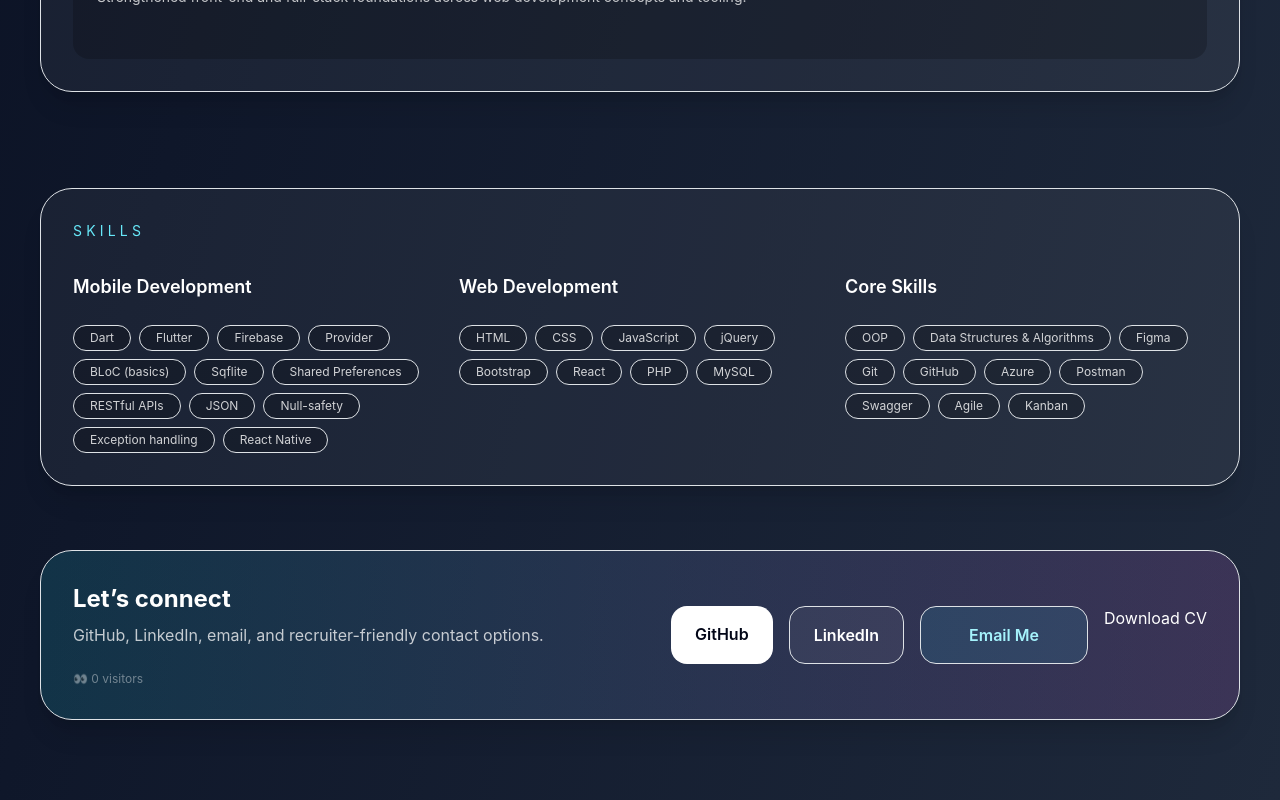
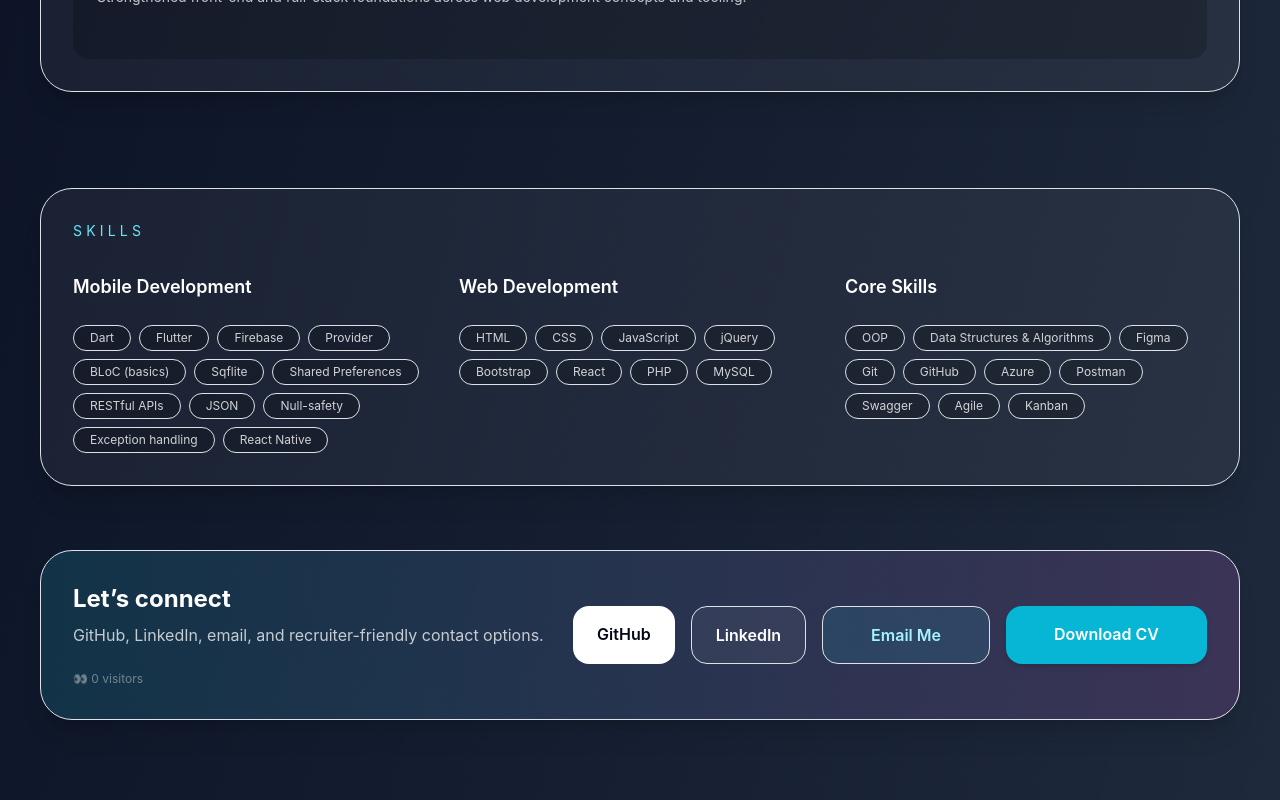
Before and after one commit to ghaliah-Abuhejleh/portfolio, a React (Create React App) app: page / in a window 1280 px wide. Shown: the part 4100-4900 px from the top of the page. Built offline with nearby package versions, Linux system fonts and the light colour scheme; no server answers.

Commit message:
update cv button

```diff
--- a/src/components/ContactSection.jsx
+++ b/src/components/ContactSection.jsx
@@ -53,6 +53,7 @@ export default function ContactSection({ links }) {
          href={`${process.env.PUBLIC_URL}/Ghaliah_Abu_Hejleh_CV_026.pdf`}
          target="_blank"
          rel="noreferrer"
+        className="rounded-2xl bg-cyan-500 px-5 py-3 font-semibold text-white shadow-md hover:bg-cyan-400 transition"
         >
         Download CV
         </a>
```
